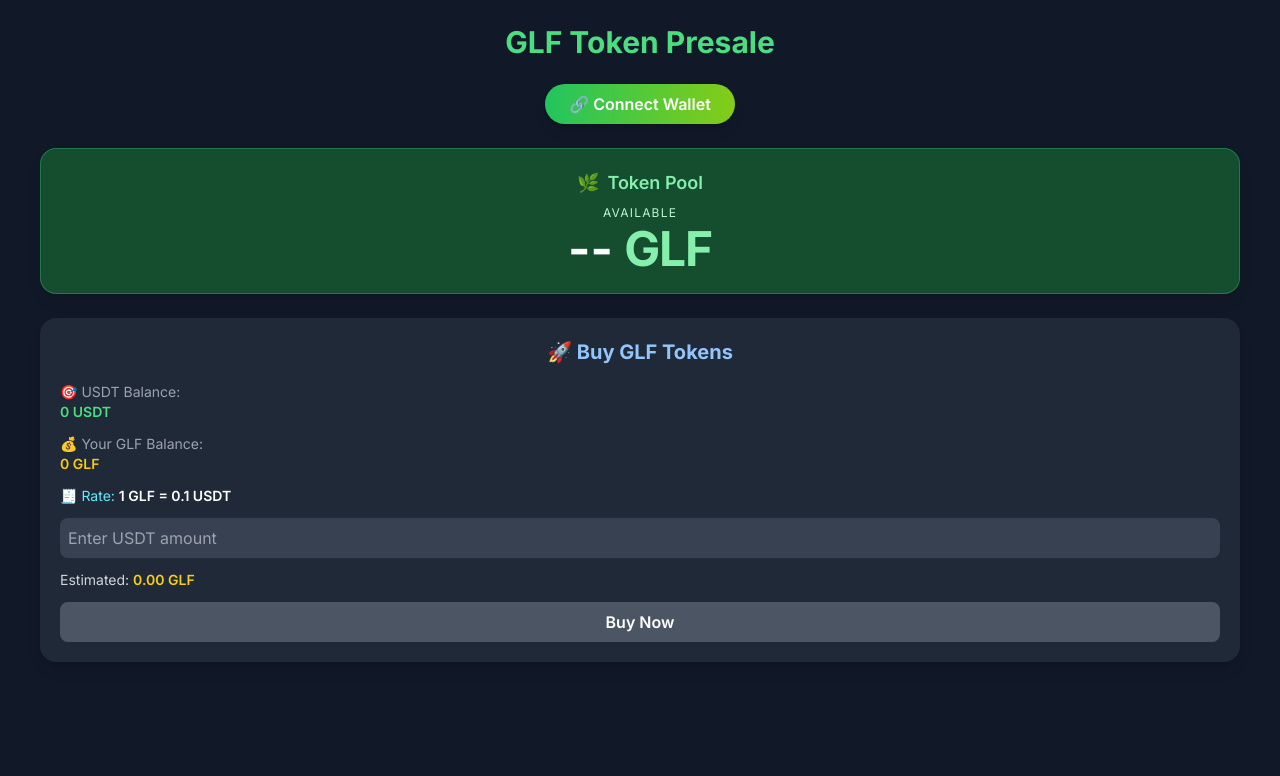
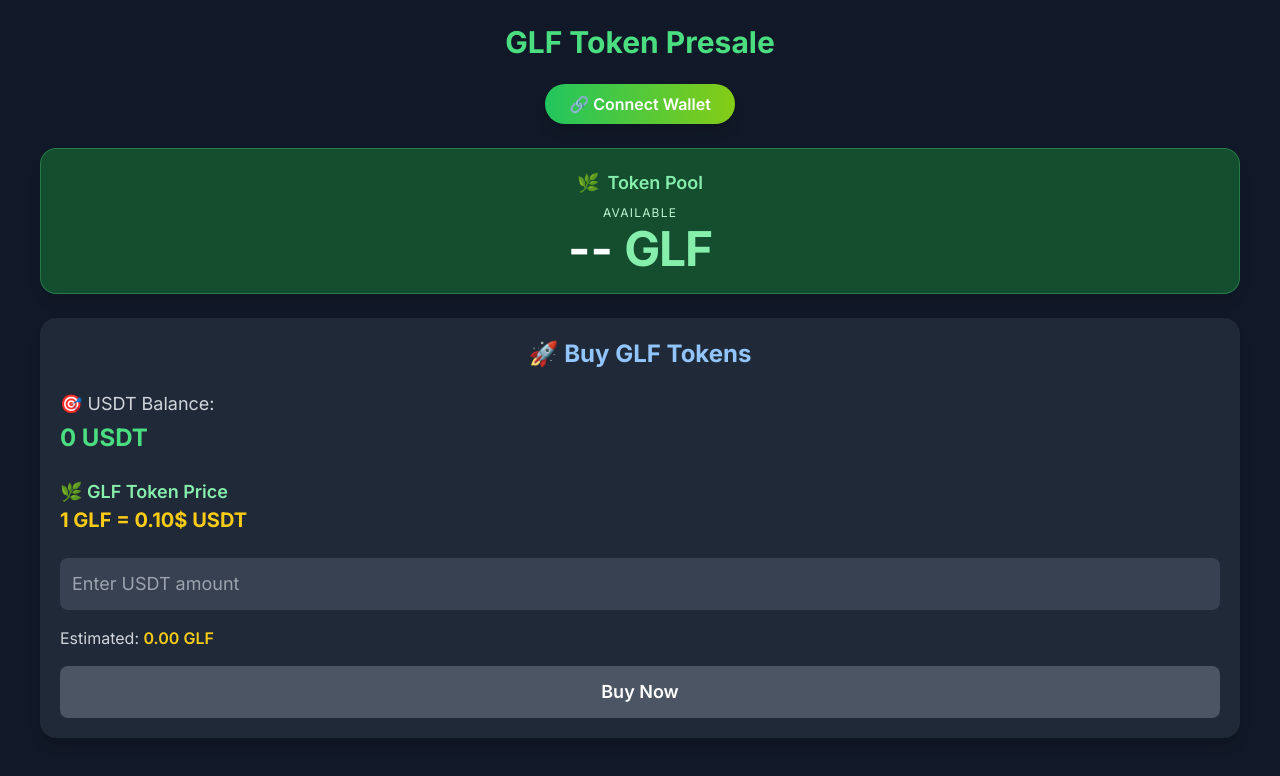
Before and after one commit to shopnilshovon/glf-presale-v2-, a React (Vite) app: page / in a window 1280 px wide. Shown: the top 776 px of the page. Built offline with nearby package versions, Linux system fonts and the light colour scheme.

Commit message:
Update BuyToken.jsx

```diff
--- a/src/components/BuyToken.jsx
+++ b/src/components/BuyToken.jsx
@@ -8,7 +8,6 @@ export default function BuyToken({ account, setNotification }) {
   const [loading, setLoading] = useState(false);
   const [status, setStatus] = useState("");
   const [usdtBalance, setUsdtBalance] = useState("0");
-  const [glfBalance, setGlfBalance] = useState("0");
 
   const GLF_PRICE = 0.10; // 1 GLF = 0.10 USDT
 
@@ -21,27 +20,9 @@ export default function BuyToken({ account, setNotification }) {
       ["function balanceOf(address) view returns (uint256)"],
       provider
     );
-    const glf = new ethers.Contract(
-      PRESALE_CONTRACT_ADDRESS,
-      [
-        "function token() view returns (address)",
-        "function getAvailableTokens() public view returns (uint256)"
-      ],
-      provider
-    );
 
     const usdtBal = await usdt.balanceOf(account);
     setUsdtBalance(ethers.utils.formatUnits(usdtBal, 6));
-
-    const glfTokenAddress = await glf.token();
-    const glfToken = new ethers.Contract(
-      glfTokenAddress,
-      ["function balanceOf(address) view returns (uint256)"],
-      provider
-    );
-
-    const glfBal = await glfToken.balanceOf(account);
-    setGlfBalance(ethers.utils.formatUnits(glfBal, 18));
   };
 
   useEffect(() => {
@@ -107,47 +88,51 @@ export default function BuyToken({ account, setNotification }) {
   return (
     <div className="w-full px-4 mt-6">
       <div className="bg-gray-800 rounded-2xl p-5 shadow-lg text-white">
-        <h2 className="text-xl font-bold mb-4 text-center text-blue-300">🚀 Buy GLF Tokens</h2>
+        <h2 className="text-2xl font-bold mb-5 text-center text-blue-300">🚀 Buy GLF Tokens</h2>
 
-        <div className="mb-3 text-sm">
-          <p className="text-gray-400">🎯 USDT Balance:</p>
-          <p className="font-semibold text-green-400">{usdtBalance} USDT</p>
+        {/* USDT Balance */}
+        <div className="mb-6">
+          <p className="text-lg font-medium text-gray-300 mb-1">🎯 USDT Balance:</p>
+          <p className="text-2xl font-bold text-green-400">{usdtBalance} USDT</p>
         </div>
 
-        <div className="mb-3 text-sm">
-          <p className="text-gray-400">💰 Your GLF Balance:</p>
-          <p className="font-semibold text-yellow-400">{glfBalance} GLF</p>
+        {/* Token Rate */}
+        <div className="mb-6">
+          <p className="text-lg font-semibold text-white">
+            🌿 <span className="text-green-300">GLF Token Price</span>
+          </p>
+          <p className="text-xl text-yellow-400 font-bold">1 GLF = 0.10$ USDT</p>
         </div>
 
-        <div className="mb-3 text-sm text-cyan-300">
-          <p>🧾 Rate: <span className="font-semibold text-white">1 GLF = {GLF_PRICE} USDT</span></p>
-        </div>
-
+        {/* Input Field */}
         <input
           type="number"
           min="0"
           placeholder="Enter USDT amount"
           value={amount}
           onChange={(e) => setAmount(e.target.value)}
-          className="w-full p-2 rounded-lg bg-gray-700 text-white mb-3"
+          className="w-full p-3 rounded-lg bg-gray-700 text-white mb-4 text-lg"
         />
 
-        <div className="mb-3 text-sm text-gray-300">
+        {/* Estimated */}
+        <div className="mb-4 text-base text-gray-300">
           Estimated: <span className="text-yellow-400 font-semibold">{estimateTokens()} GLF</span>
         </div>
 
+        {/* Loading Status */}
         {loading && (
-          <div className="mb-2 text-sm text-blue-400 flex items-center gap-2">
+          <div className="mb-3 text-base text-blue-400 flex items-center gap-2">
             <span className="animate-spin inline-block w-4 h-4 border-2 border-t-transparent border-white rounded-full"></span>
             {status === "approve" && "Approving USDT..."}
             {status === "confirming" && "Confirming purchase..."}
           </div>
         )}
 
+        {/* Buy Button */}
         <button
           onClick={buy}
           disabled={loading || !amount}
-          className={`w-full py-2 rounded-lg transition-all duration-300 font-semibold ${
+          className={`w-full py-3 rounded-lg transition-all duration-300 font-semibold text-lg ${
             loading || !amount
               ? "bg-gray-600 cursor-not-allowed"
               : "bg-blue-600 hover:bg-blue-700"
```
